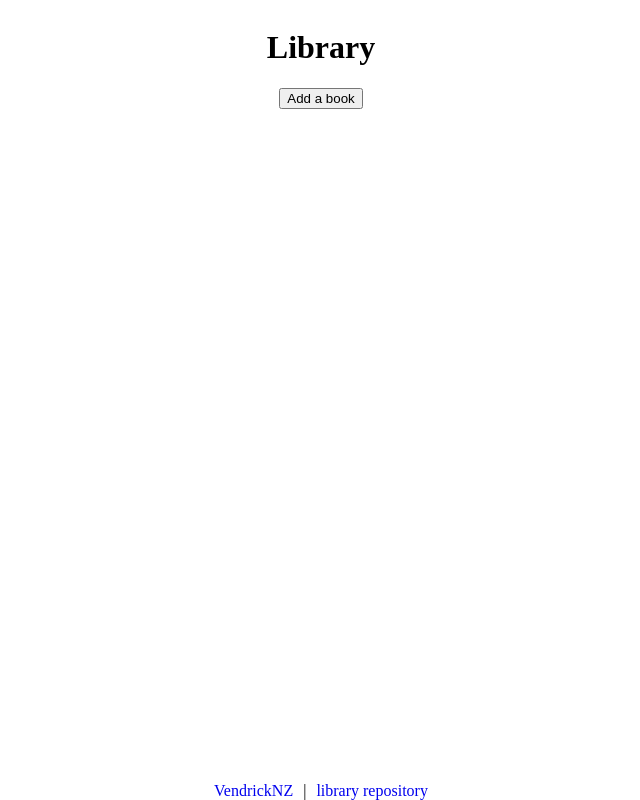
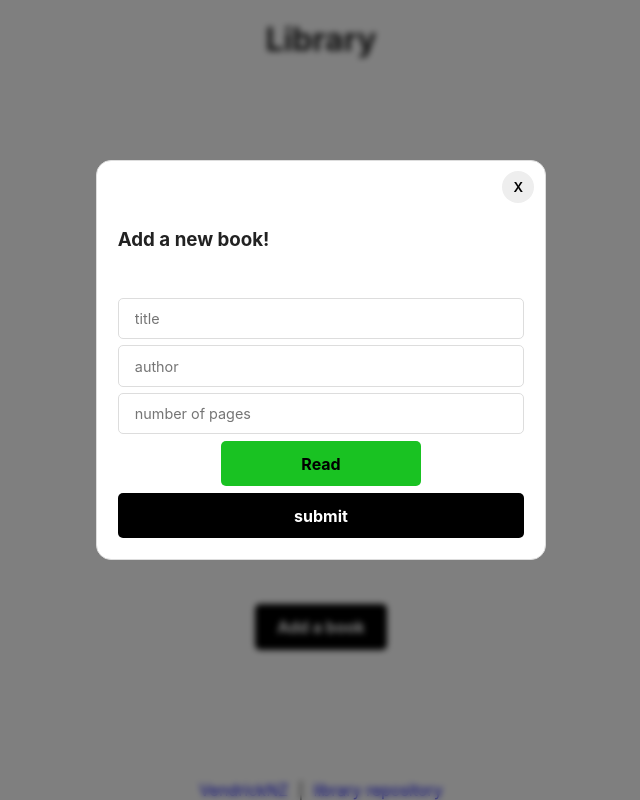
Before and after one commit to VendrickNZ/library, a plain HTML site: page index.html in a window 1280 px wide. Both pictures are taken after a click on the button "Add a book". Shown: the whole page, without its empty margins (319-959 px from the left). Drawn offline with Linux system fonts and the light colour scheme.

Commit message:
made the modal ui

```diff
--- a/index.html
+++ b/index.html
@@ -12,8 +12,23 @@
         <h1>Library</h1>
     </div>
     <div class="body">
-        <button id="add-book">Add a book</button>
-        <div class="card-container"></div>
+        <section class="modal hidden">
+            <div class="flex">
+                <button class="btn-close">X</button>
+            </div>
+            <div>
+                <h3 class="new-book">Add a new book!</h3>
+            </div>
+            <input type="book-title" id="book-title" placeholder="title"/>
+            <input type="book-author" id="book-author" placeholder="author"/>
+            <input type="book-pages" id="book-pages" placeholder="number of pages"/>
+            <div class="book-read-div">
+                <button id="book-read" class="btn-read">Read</button>
+            </div>
+            <button class="btn">submit</button>
+        </section>
+        <div class="overlay hidden"></div>
+        <button id="add-book" class="btn btn-open">Add a book</button>
 
     </div>
     <div class="footer">
--- a/script.js
+++ b/script.js
@@ -1,11 +1,29 @@
 const cardContainer = document.querySelector(".card-container");
-const addNewBook = document.getElementById('#add-book');
+const addNewBook = document.getElementById('add-book');
+const modal = document.querySelector(".modal");
+const overlay = document.querySelector(".overlay");
+const openModalBtn = document.querySelector(".btn-open");
+const closeModalBtn = document.querySelector(".btn-close");
+const bookReadBtn = document.getElementById('book-read');
 
-addNewBook.addEventListener("click", () => {
-    createCard();
+bookReadBtn.addEventListener('click', () => {
+    bookReadBtn.style.backgroundColor = '#e0163b';
+    bookReadBtn.textContent = "Not read"
 })
 
-let myLibrary = [];
+const theHobbit = new Book("The Hobbit", "J.R.R Tolkien", 295, false);
+const thinkingFastAndSlow = new Book("Thinking, Fast and Slow", "Daniel Kahneman", 300, true);
+const toKillAMockingbird = new Book("To Kill a Mockingbird", "Harper Lee", 281, false);
+
+const openModal = function () {
+    modal.classList.remove("hidden");
+    overlay.classList.remove("hidden");
+};
+
+const closeModal = function () {
+    modal.classList.add("hidden");
+    overlay.classList.add("hidden");
+};
 
 function createCard() {
     const cardBody = document.createElement('div');
@@ -35,9 +53,27 @@ function addBookToLibrary(book) {
     myLibrary.push(book);
 }
 
-const theHobbit = new Book("The Hobbit", "J.R.R Tolkien", 295, false);
-const thinkingFastAndSlow = new Book("Thinking, Fast and Slow", "Daniel Kahneman", 300, true);
-const toKillAMockingbird = new Book("To Kill a Mockingbird", "Harper Lee", 281, false);
+
+
+document.addEventListener("keydown", function (e) {
+    if (e.key === "Escape" && !modal.classList.contains("hidden")) {
+    closeModal();
+    }
+});
+
+openModalBtn.addEventListener("click", openModal);
+overlay.addEventListener("click", closeModal);
+closeModalBtn.addEventListener("click", closeModal);
+
+
+addNewBook.addEventListener("click", () => {
+    createCard();
+})
+
+let myLibrary = [];
+
+
+
 
 addBookToLibrary(theHobbit);
 addBookToLibrary(thinkingFastAndSlow);
--- a/styles.css
+++ b/styles.css
@@ -6,6 +6,7 @@ html {
 .header {
     display: flex;
     justify-content: center;
+    margin: 20px;
 }
 
 .body {
@@ -28,3 +29,122 @@ html {
 a {
     text-decoration: none;
 }
+
+* {
+    margin: 0;
+    padding: 0;
+    box-sizing: border-box;
+    font-family: "Inter", sans-serif;
+}
+
+body {
+    display: flex;
+    flex-direction: column;
+    align-items: center;
+    /* justify-content: center; */
+    color: #222;
+    position: relative;
+    min-height: 100vh;
+}
+
+.modal {
+    display: flex;
+    flex-direction: column;
+    justify-content: center;
+    gap: 0.4rem;
+    width: 450px;
+    padding: 1.3rem;
+    min-height: 250px;
+    position: absolute;
+    top: 20%;
+    background-color: white;
+    border: 1px solid #ddd;
+    border-radius: 15px;
+}
+
+.modal .flex {
+    display: flex;
+    align-items: center;
+    justify-content: right;
+    height: 40px;
+}
+
+.modal input {
+    padding: 0.7rem 1rem;
+    border: 1px solid #ddd;
+    border-radius: 5px;
+    font-size: 0.9em;
+}
+
+.modal p {
+    font-size: 0.9rem;
+    color: #777;
+    margin: 0.4rem 0 0.2rem;
+}
+
+button {
+    cursor: pointer;
+    border: none;
+    font-weight: 600;
+}
+
+.btn {
+    display: inline-block;
+    padding: 0.8rem 1.4rem;
+    font-weight: 700;
+    background-color: black;
+    color: white;
+    border-radius: 5px;
+    text-align: center;
+    font-size: 1em;
+}
+.book-read-div {
+    display: flex;
+    justify-content: center;
+}
+.btn-read {
+    display: inline-block;
+    background-color: #19c222;
+    font-weight: 700;
+    padding: 0.8rem 1.4rem;
+    font-size: 1em;
+    border-radius: 5px;
+    width: 200px;
+}
+
+.btn-open {
+    position: absolute;
+    bottom: 150px;
+}
+
+.btn-close {
+    transform: translate(10px, -20px);
+    padding: 0.5rem 0.7rem;
+    margin-top: 10px;
+    background: #eee;
+    border-radius: 50%;
+}
+
+.new-book {
+    margin-bottom: 40px;
+}
+
+.overlay {
+    position: fixed;
+    top: 0;
+    bottom: 0;
+    left: 0;
+    right: 0;
+    width: 100%;
+    height: 100%;
+    background: rgba(0, 0, 0, 0.5);
+    backdrop-filter: blur(3px);
+    z-index: 1;
+}
+.modal {
+    z-index: 2;
+}
+
+.hidden {
+    display: none;
+  }
```
